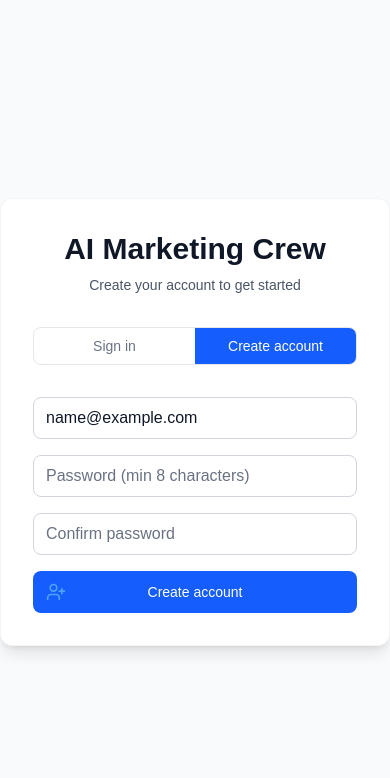
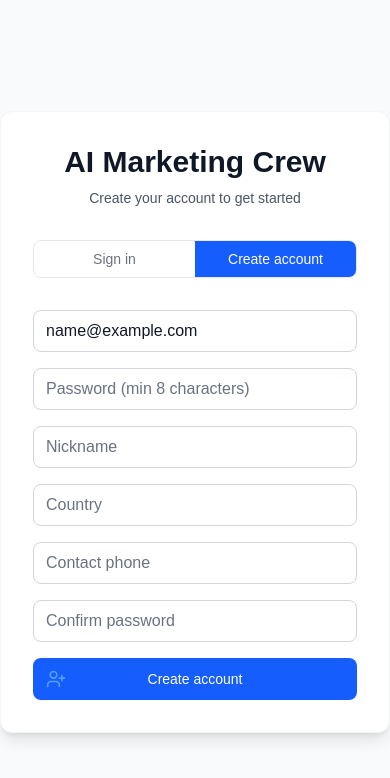
Before and after one commit to alextiannus/amc-kanban, a Next.js app: page / in a window 390 px wide. Both pictures are taken after typing "name@example.com", "Sample123" into the empty fields and a click on the button "Create account". Shown: the top 778 px of the page. Built offline with nearby package versions, Linux system fonts and the light colour scheme.

Commit message:
auth: require nickname country phone at registration

```diff
--- a/src/app/api/auth/register/route.ts
+++ b/src/app/api/auth/register/route.ts
@@ -6,6 +6,7 @@ import { cookies } from 'next/headers'
 
 const MIN_PASSWORD_LENGTH = 8
 const EMAIL_RE = /^[^\s@]+@[^\s@]+\.[^\s@]+$/
+const PHONE_RE = /^[+()\-\s\d]{6,24}$/
 
 export async function POST(request: Request) {
   try {
@@ -14,7 +15,7 @@ export async function POST(request: Request) {
       return NextResponse.json({ error: 'Invalid request body' }, { status: 400 })
     }
 
-    const { email, password } = body as Record<string, unknown>
+    const { email, password, nickname, country, phone } = body as Record<string, unknown>
 
     if (typeof email !== 'string' || !EMAIL_RE.test(email.trim())) {
       return NextResponse.json({ error: 'Valid email is required' }, { status: 400 })
@@ -25,8 +26,20 @@ export async function POST(request: Request) {
         { status: 400 }
       )
     }
+    if (typeof nickname !== 'string' || !nickname.trim()) {
+      return NextResponse.json({ error: 'Nickname is required' }, { status: 400 })
+    }
+    if (typeof country !== 'string' || !country.trim()) {
+      return NextResponse.json({ error: 'Country is required' }, { status: 400 })
+    }
+    if (typeof phone !== 'string' || !PHONE_RE.test(phone.trim())) {
+      return NextResponse.json({ error: 'Valid contact phone is required' }, { status: 400 })
+    }
 
     const normalizedEmail = email.trim().toLowerCase()
+    const normalizedNickname = nickname.trim()
+    const normalizedCountry = country.trim()
+    const normalizedPhone = phone.trim()
 
     const existing = await prisma.user.findUnique({ where: { email: normalizedEmail } })
     if (existing) {
@@ -40,6 +53,9 @@ export async function POST(request: Request) {
         password: hashedPassword,
         role: 'USER',
         type: 'HUMAN',
+        nickname: normalizedNickname,
+        country: normalizedCountry,
+        phone: normalizedPhone,
       },
     })
 
@@ -61,7 +77,19 @@ export async function POST(request: Request) {
       maxAge: 60 * 60 * 24 * 7,
     })
 
-    return NextResponse.json({ success: true, user: { id: user.id, email: user.email } }, { status: 201 })
+    return NextResponse.json(
+      {
+        success: true,
+        user: {
+          id: user.id,
+          email: user.email,
+          nickname: user.nickname,
+          country: user.country,
+          phone: user.phone,
+        },
+      },
+      { status: 201 }
+    )
   } catch (error) {
     console.error('Register error', error)
     return NextResponse.json({ error: 'Internal Server Error' }, { status: 500 })
--- a/src/app/board/subscription/SubscriptionClient.tsx
+++ b/src/app/board/subscription/SubscriptionClient.tsx
@@ -117,7 +117,7 @@ export default function BrandSubscriptionPage() {
   const [addonIds, setAddonIds] = useState<string[]>([])
   const [agreedToTerms, setAgreedToTerms] = useState(false)
   const [showTerms, setShowTerms] = useState(false)
-  const [paymentMode, setPaymentMode] = useState<'ONLINE' | 'BILLING'>('ONLINE')
+  const [paymentMode, setPaymentMode] = useState<'ONLINE' | 'BILLING'>('BILLING')
   const [copiedInstruction, setCopiedInstruction] = useState(false)
   const [activationNotice, setActivationNotice] = useState<string | null>(null)
   const [showAgentCreationModal, setShowAgentCreationModal] = useState(false)
--- a/src/app/page.tsx
+++ b/src/app/page.tsx
@@ -12,6 +12,9 @@ export default function Login() {
   const [email, setEmail] = useState('')
   const [password, setPassword] = useState('')
   const [confirmPassword, setConfirmPassword] = useState('')
+  const [nickname, setNickname] = useState('')
+  const [country, setCountry] = useState('')
+  const [phone, setPhone] = useState('')
   const [error, setError] = useState('')
   const [loading, setLoading] = useState(false)
   const router = useRouter()
@@ -21,6 +24,9 @@ export default function Login() {
     setError('')
     setPassword('')
     setConfirmPassword('')
+    setNickname('')
+    setCountry('')
+    setPhone('')
   }
 
   const handleLogin = async (e: React.FormEvent) => {
@@ -31,7 +37,7 @@ export default function Login() {
       const res = await fetch('/api/auth/login', {
         method: 'POST',
         headers: { 'Content-Type': 'application/json' },
-        body: JSON.stringify({ email, password }),
+        body: JSON.stringify({ email, password, nickname, country, phone }),
       })
       const data = await res.json()
       if (res.ok) {
@@ -141,6 +147,43 @@ export default function Login() {
             />
           </div>
           {isRegister && (
+            <>
+              <div>
+                <label className="sr-only" htmlFor="nickname">Nickname</label>
+                <input
+                  id="nickname"
+                  type="text"
+                  required
+                  className={INPUT_CLASS}
+                  placeholder="Nickname"
+                  value={nickname}
+                  onChange={(e) => setNickname(e.target.value)}
+                />
+              </div>
+              <div>
+                <label className="sr-only" htmlFor="country">Country</label>
+                <input
+                  id="country"
+                  type="text"
+                  required
+                  className={INPUT_CLASS}
+                  placeholder="Country"
+                  value={country}
+                  onChange={(e) => setCountry(e.target.value)}
+                />
+              </div>
+              <div>
+                <label className="sr-only" htmlFor="phone">Contact phone</label>
+                <input
+                  id="phone"
+                  type="tel"
+                  required
+                  className={INPUT_CLASS}
+                  placeholder="Contact phone"
+                  value={phone}
+                  onChange={(e) => setPhone(e.target.value)}
+                />
+              </div>
               <div>
                 <label className="sr-only" htmlFor="confirm-password">Confirm password</label>
                 <input
@@ -154,6 +197,7 @@ export default function Login() {
                   onChange={(e) => setConfirmPassword(e.target.value)}
                 />
               </div>
+            </>
           )}
 
           {error && <div className="text-red-500 text-sm text-center font-medium">{error}</div>}
```
Also changed, not shown: 1 other file (tests, documents, lock files or other folders). Lines whose indentation alone changed are shown as unchanged.
